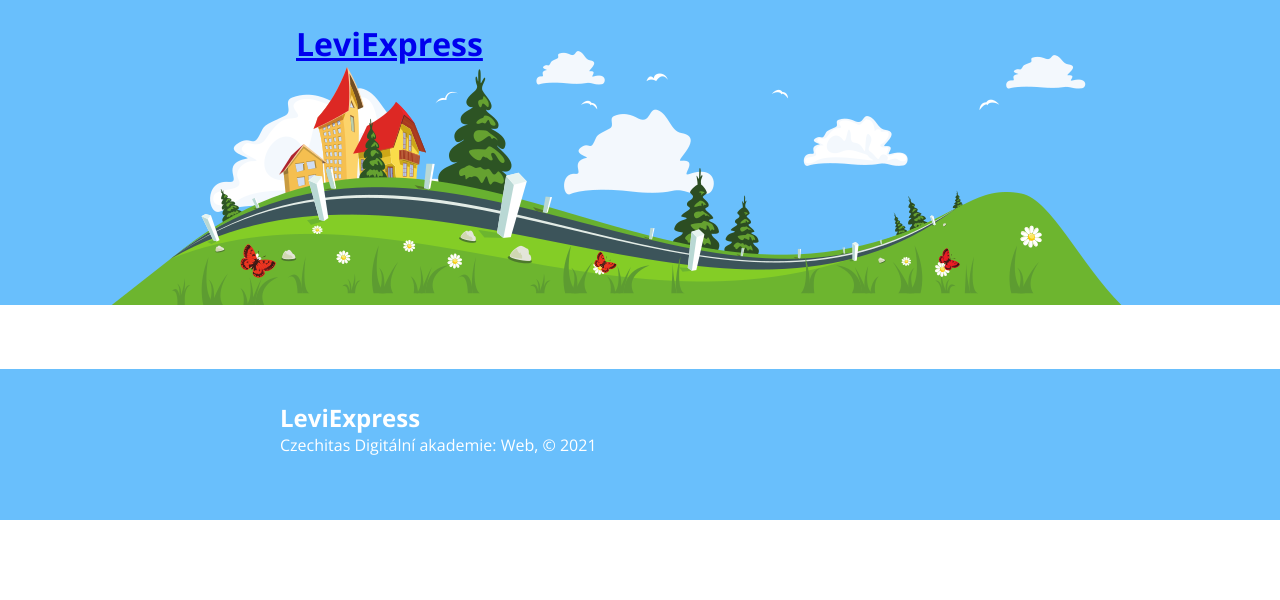
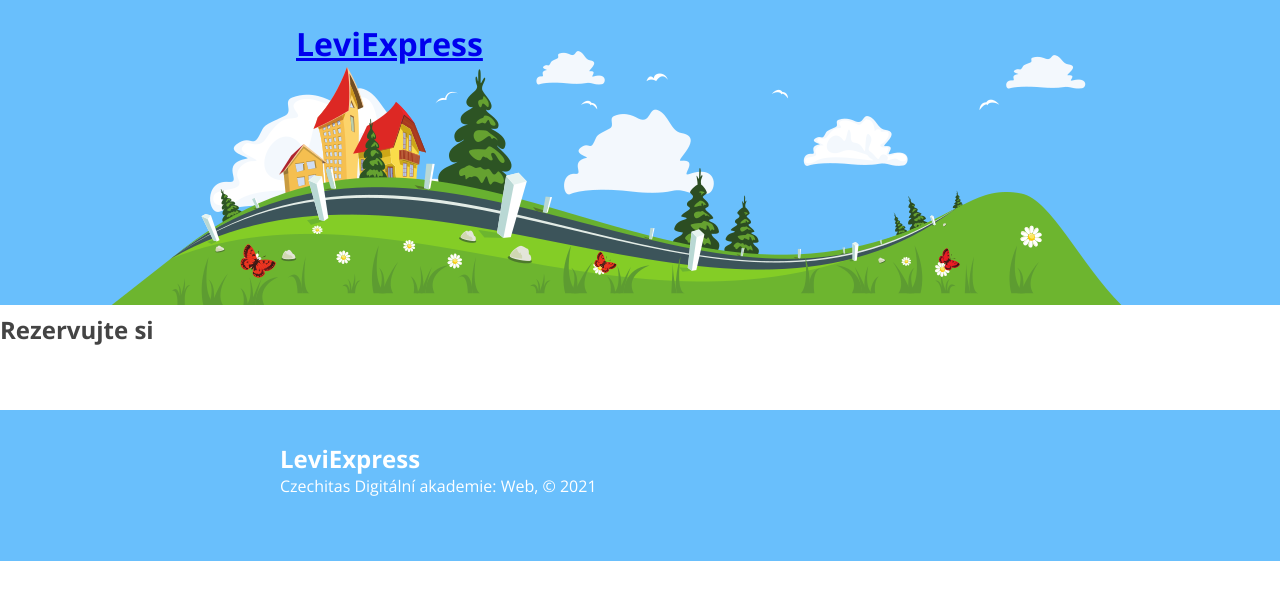
Before and after one commit to LuciaSkal/leviexpress, a React app: page /reservation in a window 1280 px wide. Shown: the top 600 px of the page. Built offline with nearby package versions, Linux system fonts and the light colour scheme.

Commit message:
routovani dodelano

```diff
--- a/src/index.jsx
+++ b/src/index.jsx
@@ -2,16 +2,32 @@ import React from 'react';
 import { render } from 'react-dom';
 import Footer from './Footer';
 import Header from './Header';
+import {
+  BrowserRouter as Router,
+  Switch,
+  Route,
+  Link
+} from 'react-router-dom';
+
 import './style.css';
+import Home from './pages/Home'
+import Reservation from './pages/Reservation'
 
 const App = () => {
 
   return (
-    <>
+    <Router>
      <Header/>
-
-     <Footer/>
-    </>
+      <Switch>
+        <Route path="/" exact>
+          <Home />
+        </Route>
+        <Route path="/reservation" exact>
+           <Reservation />
+        </Route>
+      </Switch>
+    <Footer/>
+  </Router>
   )
 }
 
--- /dev/null
+++ b/src/pages/Home.jsx
@@ -0,0 +1,10 @@
+import React from 'react';
+
+const Home = () => {
+
+  return(
+    <h2>Ahoj, Vitejte</h2>
+  )
+}
+
+export default Home
--- /dev/null
+++ b/src/pages/Reservation.jsx
@@ -0,0 +1,10 @@
+import React from 'react';
+
+const Reservation = () => {
+
+  return(
+    <h2>Rezervujte si</h2>
+  )
+}
+
+export default Reservation
```
